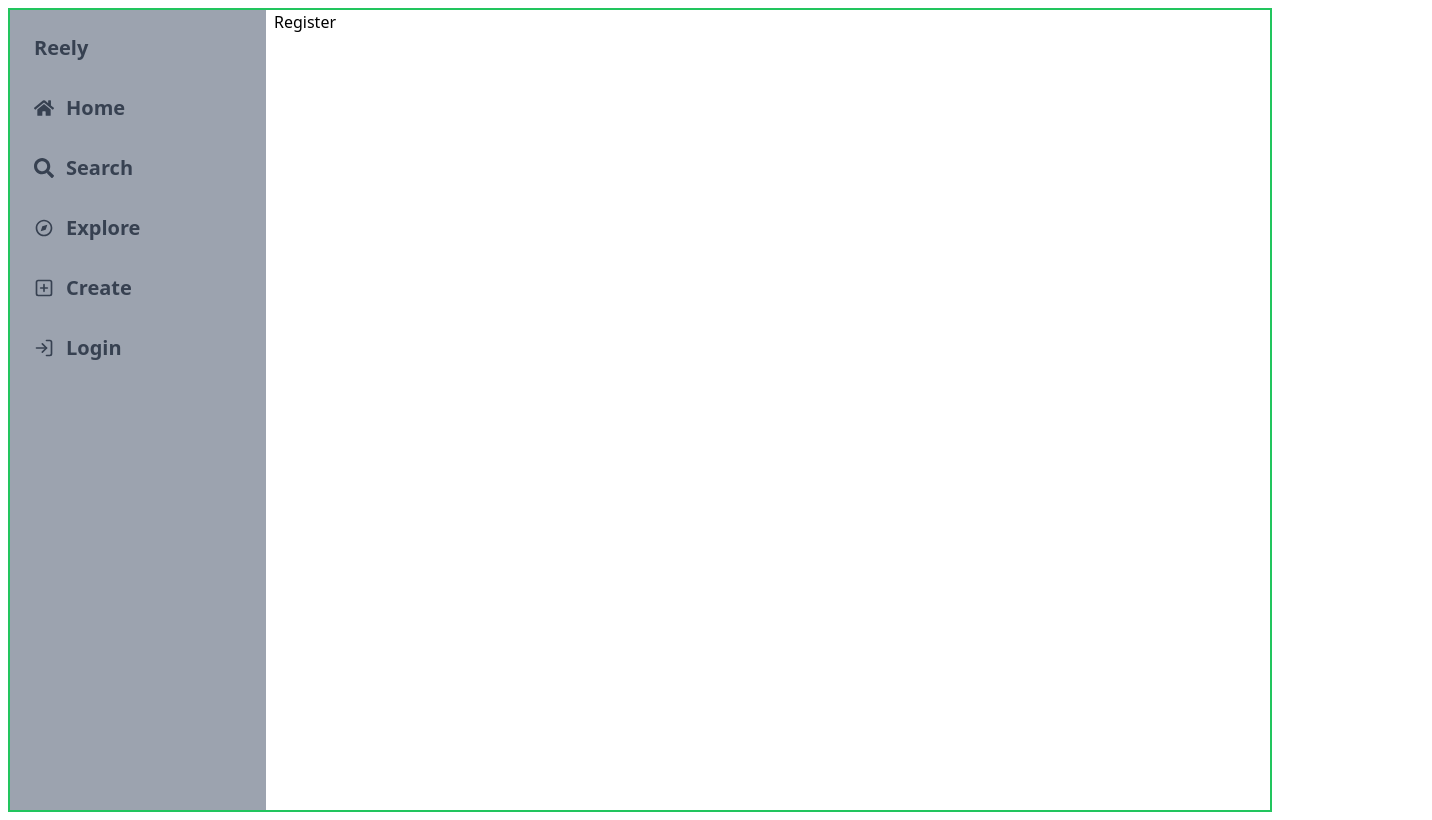
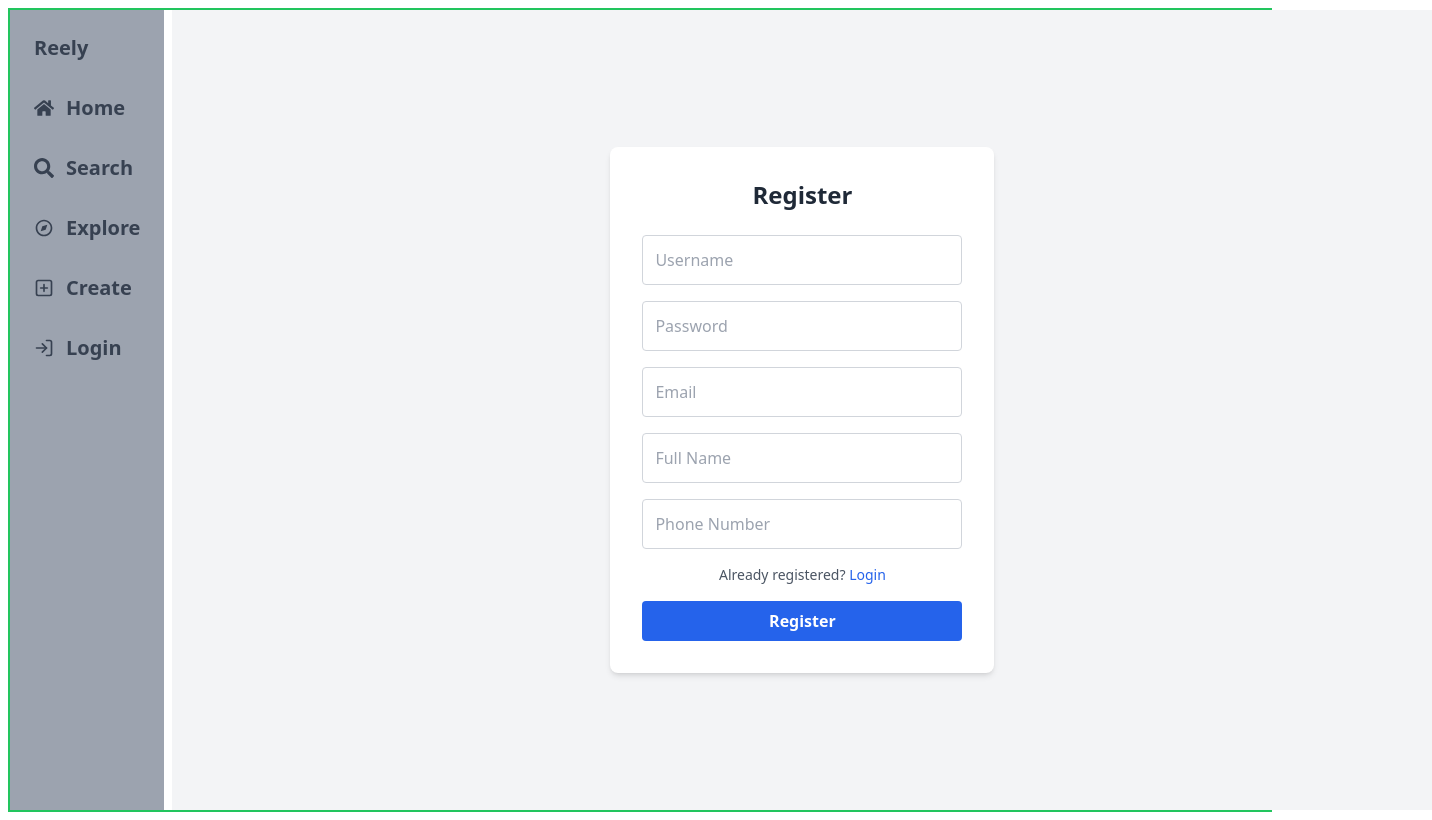
Before and after one commit to Kalyan199999/Reely, a React (Create React App) app in the folder frontend/: page /register in a window 1280 px wide. Shown: the whole page, 1432 px wide, since content can reach past the window. Built offline with nearby package versions, Linux system fonts and the light colour scheme.

Commit message:
profile updated!

```diff
--- a/frontend/src/App.js
+++ b/frontend/src/App.js
@@ -4,7 +4,10 @@ import { BrowserRouter as Router, Route, Routes} from "react-router-dom";
 
 // Custom packages
 import NavBar from './components/NavBar'
+
 import Login from './pages/Login'
+import Register from './pages/Register'
+import Profile from './pages/ProfilePage'
 
 function App() {
 
@@ -26,11 +29,13 @@ function App() {
 
           <Route path="/create" element={<h1>create</h1>}></Route>
 
-          <Route path="/profile" element={<h1>profile</h1>}></Route>
+          <Route path="/profile" element={<Profile />}></Route>
 
           <Route path="/login" element={<Login />}></Route>
 
-          <Route path="/register" element={<h1>Register</h1>}></Route>
+          <Route path="/register" element={<Register />}></Route>
+
+          <Route path="/update-profile" element={<h1>Update profile</h1> }></Route>
 
           <Route path="/*" element={<h1>Page Not Found!</h1>}></Route>
 
--- a/frontend/src/config/AuthContext.jsx
+++ b/frontend/src/config/AuthContext.jsx
@@ -10,9 +10,10 @@ export const AuthProvider = ({ children }) => {
 
         const checkUser = localStorage.getItem('user');
 
+
         if(checkUser)
         {
-            setUser( JSON.parse(checkUser) )
+            setUser( JSON.parse(checkUser).data )
         }
 
     } , [] )
--- a/frontend/src/customHooks/useApiPost.jsx
+++ b/frontend/src/customHooks/useApiPost.jsx
@@ -1,13 +1,13 @@
 import { useState } from "react";
 import axios from "axios";
 
-const useApiPost = () => {
+const useApi = () => {
 
   const [data, setData] = useState(null);
   const [loading, setLoading] = useState(false);
   const [error, setError] = useState(null);
 
-  const trigger = async (url, payload) => {
+  const triggerPost = async (url, payload) => {
 
     setLoading(true);
 
@@ -15,6 +15,7 @@ const useApiPost = () => {
 
     try {
       const res = await axios.post(url, payload);
+
       setData(res.data);
 
       return res.data;
@@ -30,7 +31,7 @@ const useApiPost = () => {
     }
   };
 
-  return { trigger, data, loading, error };
+  return { triggerPost, data, loading, error };
 };
 
-export default useApiPost;
+export default useApi;
--- a/frontend/src/pages/Login.jsx
+++ b/frontend/src/pages/Login.jsx
@@ -3,7 +3,7 @@ import { useNavigate } from "react-router-dom";
 
 
 import { useAuth } from "../config/AuthContext";
-import useApiPost from '../customHooks/useApiPost'
+import useApi from '../customHooks/useApiPost'
 
 const passwordRegex =
     /^(?=.*[a-z])(?=.*[A-Z])(?=.*\d)(?=.*[@$!%*?&])[A-Za-z\d@$!%*?&]{8,}$/;
@@ -14,7 +14,8 @@ const Login = () => {
 
   const { login } = useAuth();
 
-  const { trigger } = useApiPost()
+  const { triggerPost } = useApi()
+
 
   const [user, setUser] = useState({
 
@@ -31,6 +32,7 @@ const Login = () => {
   const handleChange = (e) => {
 
     const { name, value } = e.target;
+
     setUser({ ...user, [name]: value });
 
     // Clear error on input
@@ -64,7 +66,7 @@ const Login = () => {
 
     const url = "http://localhost:5050/api/user/login";
 
-    const res = await trigger(url,user)
+    const res = await triggerPost(url,user)
 
     login( res );
 
@@ -118,13 +120,25 @@ const Login = () => {
           )}
         </div>
 
+        <div className="text-center text-sm text-gray-600 mt-4">
+            Not a user?{" "}
+          <span
+            className="text-blue-600 hover:underline cursor-pointer"
+            onClick={() => navigate("/register")}
+          >
+            Register
+          </span>
+        </div>
+
         <button
           type="submit"
           className="w-full bg-blue-600 text-white font-semibold py-2 rounded hover:bg-blue-700 transition"
         >
           Login
         </button>
+
       </form>
+
     </div>
   );
 };
--- /dev/null
+++ b/frontend/src/pages/ProfilePage.jsx
@@ -0,0 +1,90 @@
+import { useState, useEffect } from "react";
+import { useNavigate } from "react-router-dom";
+
+const Profile = () => {
+
+  const navigate = useNavigate();
+
+  const [user, setUser] = useState({
+    profile_photo: "",
+  });
+
+  useEffect(() => {
+    let x = localStorage.getItem("user");
+    x = JSON.parse(x);
+    x = x.data;
+
+    console.log(x);
+
+    setUser((prevUser) => ({
+      ...prevUser,
+      ...x,
+    }));
+  }, []);
+
+  return (
+    <div className="min-h-screen w-full bg-gray-100 text-gray-800 p-4">
+
+      {/* Section 1 */}
+      <div className="bg-white shadow-md rounded-lg p-6 flex flex-col md:flex-row items-center justify-between mb-6">
+
+        {/* Profile Photo + Username */}
+        <div className="flex flex-col items-center gap-2 md:w-1/3 text-center">
+          <div className="h-32 w-32 bg-gray-300 rounded-full overflow-hidden border-2 border-pink-600">
+            {user.profile_photo ? (
+              <img
+                src={user.profile_photo}
+                alt={user.username}
+                className="object-cover h-full w-full"
+              />
+            ) : (
+              <span className="flex items-center justify-center h-full w-full text-white font-bold">
+                No Photo
+              </span>
+            )}
+          </div>
+          <h1 className="text-xl font-semibold">{user.username}</h1>
+        </div>
+
+        {/* Name and Email */}
+        <div className="md:w-1/3 mt-4 md:mt-0 text-center md:text-left space-y-2">
+          {user.name && (
+            <p className="text-lg">
+              <span className="font-semibold">Name:</span> {user.name}
+            </p>
+          )}
+          {user.email && (
+            <p className="text-lg">
+              <span className="font-semibold">Email:</span> {user.email}
+            </p>
+          )}
+          {user.phone && (
+            <p className="text-lg">
+              <span className="font-semibold">Phone:</span> {user.phone}
+            </p>
+          )}
+
+        </div>
+
+        {/* Edit Button */}
+        <div className="md:w-1/3 flex justify-center md:justify-end mt-4 md:mt-0">
+          <button
+          className="bg-blue-600 text-white px-6 py-2 rounded hover:bg-blue-700 transition"
+          onClick={()=>{navigate('/update-profile')}}
+          >
+            Edit Profile
+          </button>
+        </div>
+      </div>
+
+      {/* Section 2 */}
+      <div className="bg-white shadow-md rounded-lg p-6">
+        <h2 className="text-xl font-bold mb-4">Profile Details</h2>
+        {/* Add more details or features here */}
+        <p className="text-gray-600">Coming soon...</p>
+      </div>
+    </div>
+  );
+};
+
+export default Profile;
--- /dev/null
+++ b/frontend/src/pages/Register.jsx
@@ -0,0 +1,211 @@
+import { useState } from "react";
+import { useNavigate } from "react-router-dom";
+
+
+import { useAuth } from "../config/AuthContext";
+import useApi from "../customHooks/useApiPost";
+
+const passwordRegex =
+    /^(?=.*[a-z])(?=.*[A-Z])(?=.*\d)(?=.*[@$!%*?&])[A-Za-z\d@$!%*?&]{8,}$/;
+
+const Register = () => {
+
+  const navigate = useNavigate();
+
+  const { login } = useAuth();
+
+  const { triggerPost } = useApi();
+
+  const [user, setUser] = useState({
+    username: "",
+    password: "",
+    email: "",
+    name: "",
+    phone: "",
+  });
+
+  const [errors, setErrors] = useState({
+    username: "",
+    password: "",
+    email: "",
+    name: "",
+    phone: "",
+  });
+
+  const handleChange = (e) => {
+    const { name, value } = e.target;
+
+    setUser({
+      ...user,
+      [name]: value,
+    });
+
+    setErrors({
+      ...errors,
+      [name]: "",
+    });
+  };
+
+  const handleRegister = async (e)=>{
+    e.preventDefault();
+
+    const newErrors = {};
+
+    if(user.username === ""){
+       newErrors.username = "User name require";
+    }
+
+    const pass = user.password.trim();
+
+    if (!pass) newErrors.password = "Password is required.";
+    else if (!passwordRegex.test(user.password)) {
+      newErrors.password =
+        "Password must be at least 8 characters, include upper and lower case letters, a number, and a special character.";
+    }
+
+    const mail = user.email.trim()
+
+    // Validate the email and password
+    if (!mail) newErrors.email = "Email is required.";
+    else if(!mail.includes('@gmail.com')) newErrors.email = "Email should have @gmail.com.";
+    else if(mail.indexOf('@gmail.com') === 0) newErrors.email = "Email should have the domain name."
+
+    const phone = user.phone.trim();
+    const phoneRegex = /^\d+$/; // Regular expression to match only digits
+
+    if( phone !== "" && !phoneRegex.test(phone)) newErrors.phone = "Phone number should be digits only."
+    else if( phone !== "" && phone.length !== 10) newErrors.phone = "Phone number should be 10 digits long."
+
+
+    if (Object.keys(newErrors).length > 0) {
+       setErrors(newErrors);
+       return;
+    }
+
+    const res = await triggerPost( "http://localhost:5050/api/user" , user);
+
+    login(res);
+    navigate("/");
+
+  }
+
+  return (
+    <div className="min-h-screen min-w-full flex items-center justify-center bg-gray-100 p-4">
+      <form
+        onSubmit={handleRegister}
+        className="bg-white shadow-md rounded-lg p-8 w-full max-w-sm space-y-6"
+      >
+        <h2 className="text-2xl font-bold text-center text-gray-800">Register</h2>
+
+        <div className="space-y-4">
+          {/* Username */}
+          <div>
+            <input
+              type="text"
+              name="username"
+              placeholder="Username"
+              className={`w-full p-3 border rounded ${
+                errors.username ? "border-red-500" : "border-gray-300"
+              }`}
+              onChange={handleChange}
+              value={user.username}
+            />
+            {errors.username && (
+              <p className="text-red-500 text-sm mt-1">{errors.username}</p>
+            )}
+          </div>
+
+          {/* Password */}
+          <div>
+            <input
+              type="password"
+              name="password"
+              placeholder="Password"
+              className={`w-full p-3 border rounded ${
+                errors.password ? "border-red-500" : "border-gray-300"
+              }`}
+              onChange={handleChange}
+              value={user.password}
+            />
+            {errors.password && (
+              <p className="text-red-500 text-sm mt-1">{errors.password}</p>
+            )}
+          </div>
+
+          {/* Email */}
+          <div>
+            <input
+              type="email"
+              name="email"
+              placeholder="Email"
+              className={`w-full p-3 border rounded ${
+                errors.email ? "border-red-500" : "border-gray-300"
+              }`}
+              onChange={handleChange}
+              value={user.email}
+            />
+            {errors.email && (
+              <p className="text-red-500 text-sm mt-1">{errors.email}</p>
+            )}
+          </div>
+
+          {/* Name */}
+          <div>
+            <input
+              type="text"
+              name="name"
+              placeholder="Full Name"
+              className={`w-full p-3 border rounded ${
+                errors.name ? "border-red-500" : "border-gray-300"
+              }`}
+              onChange={handleChange}
+              value={user.name}
+            />
+            {errors.name && (
+              <p className="text-red-500 text-sm mt-1">{errors.name}</p>
+            )}
+          </div>
+
+          {/* Phone */}
+          <div>
+            <input
+              type="text"
+              name="phone"
+              placeholder="Phone Number"
+              className={`w-full p-3 border rounded ${
+                errors.phone ? "border-red-500" : "border-gray-300"
+              }`}
+              onChange={handleChange}
+              value={user.phone}
+            />
+            {errors.phone && (
+              <p className="text-red-500 text-sm mt-1">{errors.phone}</p>
+            )}
+          </div>
+
+          <div className="text-center text-sm text-gray-600 mt-4">
+  Already registered?{" "}
+  <span
+    className="text-blue-600 hover:underline cursor-pointer"
+    onClick={() => navigate("/login")}
+  >
+    Login
+  </span>
+</div>
+
+          {/* Submit Button */}
+          <button
+            type="submit"
+            className="w-full bg-blue-600 text-white font-semibold py-2 rounded hover:bg-blue-700 transition"
+          >
+            Register
+          </button>
+
+        </div>
+
+        </form>
+    </div>
+  );
+};
+
+export default Register;
```
Also changed, not shown: frontend/src/components/NavBar.jsx (+11 -5 lines).
